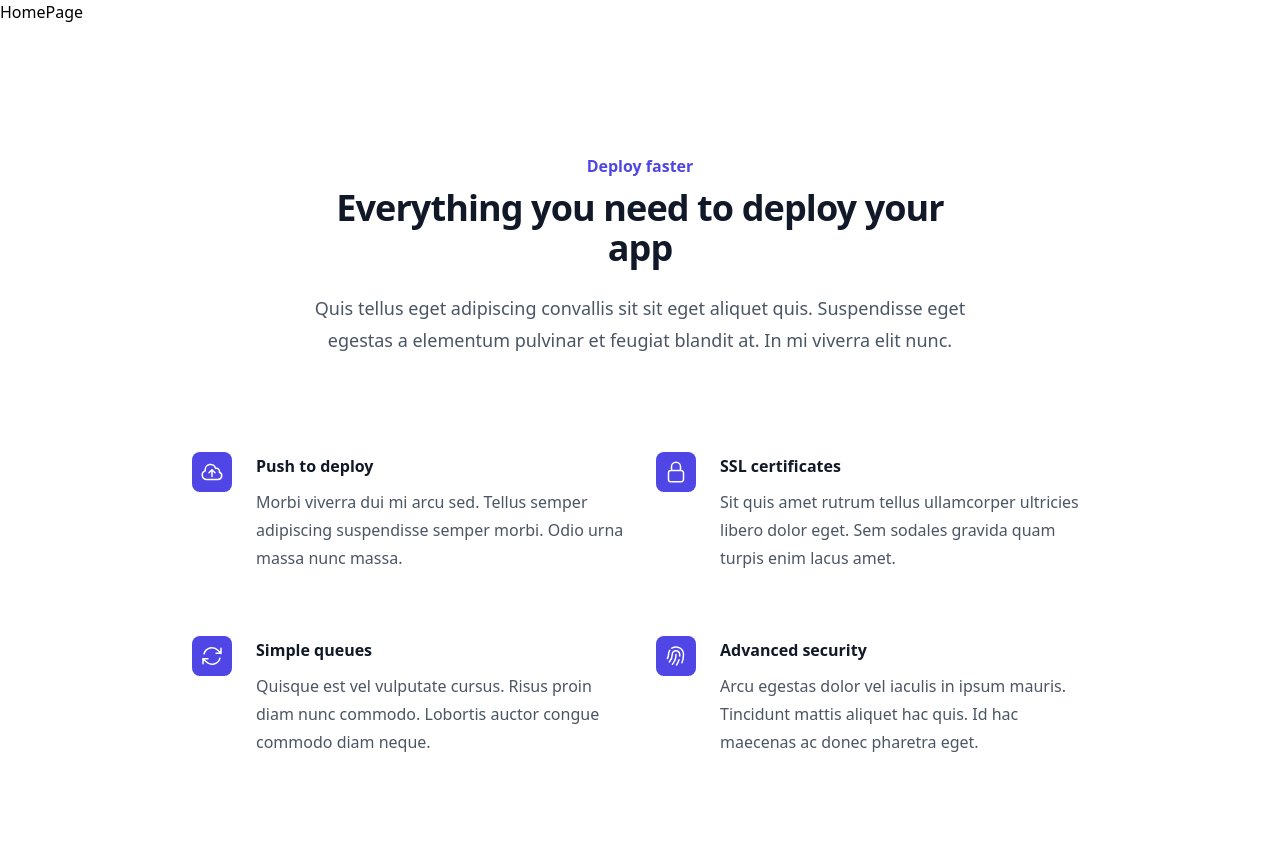
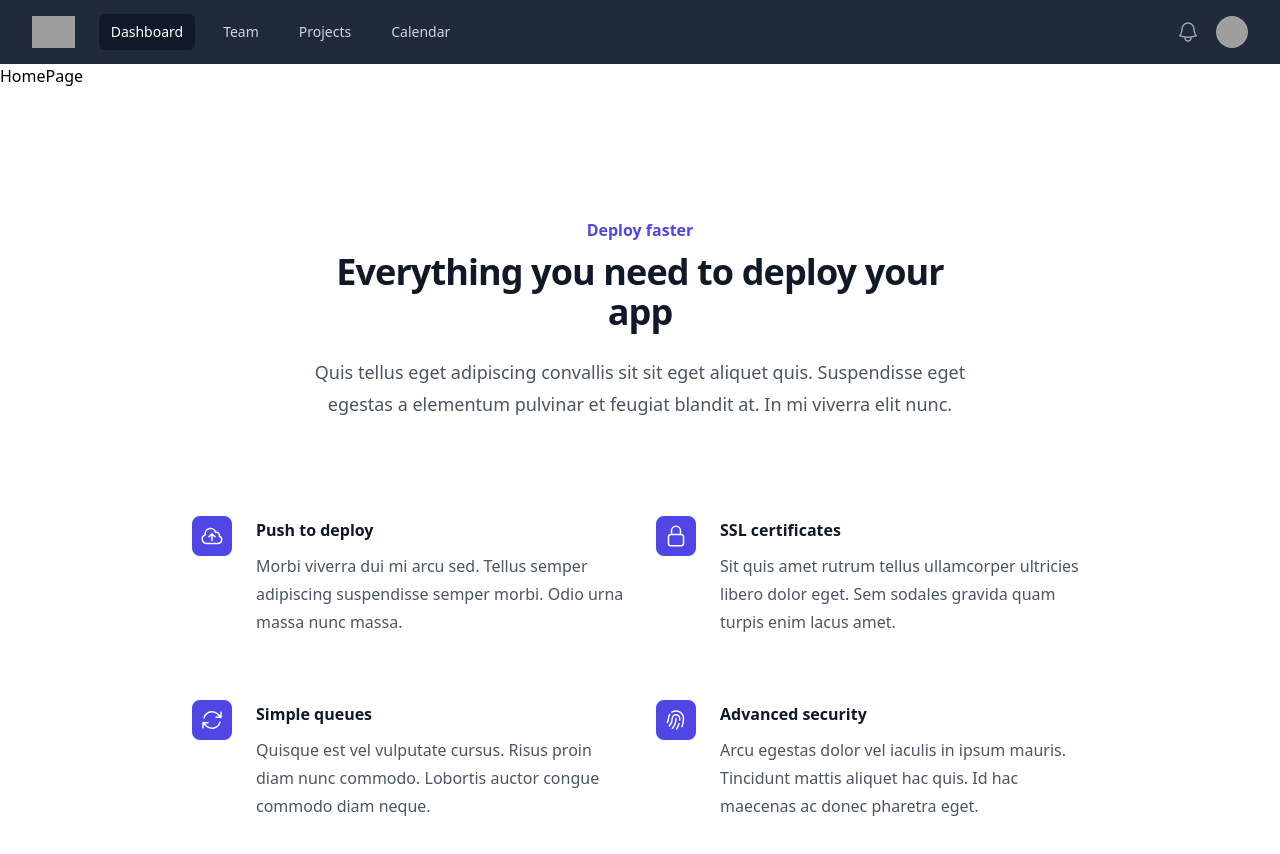
Before and after one commit to zainshahbaz786/Movies-App, a React (Vite) app in the folder moviesapp/: page /HomePage in a window 1280 px wide. Shown: the top 854 px of the page. Built offline with nearby package versions, Linux system fonts and the light colour scheme; grey boxes are pictures that could not be loaded.

Commit message:
all working except navbar styling

```diff
--- a/moviesapp/package.json
+++ b/moviesapp/package.json
@@ -9,6 +9,7 @@
     "preview": "vite preview"
   },
   "dependencies": {
+    "@headlessui/react": "^1.7.13",
     "@heroicons/react": "^2.0.17",
     "axios": "^1.3.5",
     "react": "^18.2.0",
--- a/moviesapp/src/Components/HomePage.jsx
+++ b/moviesapp/src/Components/HomePage.jsx
@@ -1,8 +1,15 @@
 import React from 'react'
 import SectionPage from './SectionPage'
+import Navbar from './Navbar'
 const HomePage = () => {
   return (
-    <>HomePage
+    <>
+    <Navbar/>
+    HomePage
+
+
+
+
     <SectionPage/>
 
     </>
--- /dev/null
+++ b/moviesapp/src/Components/Navbar.jsx
@@ -0,0 +1,164 @@
+import React from 'react'
+import { Fragment } from 'react'
+import { Disclosure, Menu, Transition } from '@headlessui/react'
+import { Bars3Icon, BellIcon, XMarkIcon } from '@heroicons/react/24/outline'
+const navigation = [
+    { name: 'Dashboard', href: '#', current: true },
+    { name: 'Team', href: '#', current: false },
+    { name: 'Projects', href: '#', current: false },
+    { name: 'Calendar', href: '#', current: false },
+  ]
+  function classNames(...classes) {
+    return classes.filter(Boolean).join(' ')
+  }
+
+const Navbar = () => {
+  return (
+    <>
+<Disclosure as="nav" className="bg-gray-800">
+      {({ open }) => (
+        <>
+          <div className="mx-auto max-w-7xl px-2 sm:px-6 lg:px-8">
+            <div className="relative flex h-16 items-center justify-between">
+              <div className="absolute inset-y-0 left-0 flex items-center sm:hidden">
+                {/* Mobile menu button*/}
+                <Disclosure.Button className="inline-flex items-center justify-center rounded-md p-2 text-gray-400 hover:bg-gray-700 hover:text-white focus:outline-none focus:ring-2 focus:ring-inset focus:ring-white">
+                  <span className="sr-only">Open main menu</span>
+                  {open ? (
+                    <XMarkIcon className="block h-6 w-6" aria-hidden="true" />
+                  ) : (
+                    <Bars3Icon className="block h-6 w-6" aria-hidden="true" />
+                  )}
+                </Disclosure.Button>
+              </div>
+              <div className="flex flex-1 items-center justify-center sm:items-stretch sm:justify-start">
+                <div className="flex flex-shrink-0 items-center">
+                  <img
+                    className="block h-8 w-auto lg:hidden"
+                    src="https://tailwindui.com/img/logos/mark.svg?color=indigo&shade=500"
+                    alt="Your Company"
+                  />
+                  <img
+                    className="hidden h-8 w-auto lg:block"
+                    src="https://tailwindui.com/img/logos/mark.svg?color=indigo&shade=500"
+                    alt="Your Company"
+                  />
+                </div>
+                <div className="hidden sm:ml-6 sm:block">
+                  <div className="flex space-x-4">
+                    {navigation.map((item) => (
+                      <a
+                        key={item.name}
+                        href={item.href}
+                        className={classNames(
+                          item.current ? 'bg-gray-900 text-white' : 'text-gray-300 hover:bg-gray-700 hover:text-white',
+                          'rounded-md px-3 py-2 text-sm font-medium'
+                        )}
+                        aria-current={item.current ? 'page' : undefined}
+                      >
+                        {item.name}
+                      </a>
+                    ))}
+                  </div>
+                </div>
+              </div>
+              <div className="absolute inset-y-0 right-0 flex items-center pr-2 sm:static sm:inset-auto sm:ml-6 sm:pr-0">
+                <button
+                  type="button"
+                  className="rounded-full bg-gray-800 p-1 text-gray-400 hover:text-white focus:outline-none focus:ring-2 focus:ring-white focus:ring-offset-2 focus:ring-offset-gray-800"
+                >
+                  <span className="sr-only">View notifications</span>
+                  <BellIcon className="h-6 w-6" aria-hidden="true" />
+                </button>
+
+                {/* Profile dropdown */}
+                <Menu as="div" className="relative ml-3">
+                  <div>
+                    <Menu.Button className="flex rounded-full bg-gray-800 text-sm focus:outline-none focus:ring-2 focus:ring-white focus:ring-offset-2 focus:ring-offset-gray-800">
+                      <span className="sr-only">Open user menu</span>
+                      <img
+                        className="h-8 w-8 rounded-full"
+                        src="https://images.unsplash.com/photo-1472099645785-5658abf4ff4e?ixlib=rb-1.2.1&ixid=eyJhcHBfaWQiOjEyMDd9&auto=format&fit=facearea&facepad=2&w=256&h=256&q=80"
+                        alt=""
+                      />
+                    </Menu.Button>
+                  </div>
+                  <Transition
+                    as={Fragment}
+                    enter="transition ease-out duration-100"
+                    enterFrom="transform opacity-0 scale-95"
+                    enterTo="transform opacity-100 scale-100"
+                    leave="transition ease-in duration-75"
+                    leaveFrom="transform opacity-100 scale-100"
+                    leaveTo="transform opacity-0 scale-95"
+                  >
+                    <Menu.Items className="absolute right-0 z-10 mt-2 w-48 origin-top-right rounded-md bg-white py-1 shadow-lg ring-1 ring-black ring-opacity-5 focus:outline-none">
+                      <Menu.Item>
+                        {({ active }) => (
+                          <a
+                            href="#"
+                            className={classNames(active ? 'bg-gray-100' : '', 'block px-4 py-2 text-sm text-gray-700')}
+                          >
+                            Your Profile
+                          </a>
+                        )}
+                      </Menu.Item>
+                      <Menu.Item>
+                        {({ active }) => (
+                          <a
+                            href="#"
+                            className={classNames(active ? 'bg-gray-100' : '', 'block px-4 py-2 text-sm text-gray-700')}
+                          >
+                            Settings
+                          </a>
+                        )}
+                      </Menu.Item>
+                      <Menu.Item>
+                        {({ active }) => (
+                          <a
+                            href="#"
+                            className={classNames(active ? 'bg-gray-100' : '', 'block px-4 py-2 text-sm text-gray-700')}
+                          >
+                            Sign out
+                          </a>
+                        )}
+                      </Menu.Item>
+                    </Menu.Items>
+                  </Transition>
+                </Menu>
+              </div>
+            </div>
+          </div>
+
+          <Disclosure.Panel className="sm:hidden">
+            <div className="space-y-1 px-2 pb-3 pt-2">
+              {navigation.map((item) => (
+                <Disclosure.Button
+                  key={item.name}
+                  as="a"
+                  href={item.href}
+                  className={classNames(
+                    item.current ? 'bg-gray-900 text-white' : 'text-gray-300 hover:bg-gray-700 hover:text-white',
+                    'block rounded-md px-3 py-2 text-base font-medium'
+                  )}
+                  aria-current={item.current ? 'page' : undefined}
+                >
+                  {item.name}
+                </Disclosure.Button>
+              ))}
+            </div>
+          </Disclosure.Panel>
+        </>
+      )}
+    </Disclosure>
+
+
+
+
+
+
+    </>
+  )
+}
+
+export default Navbar
```
Also changed, not shown: 1 other file (tests, documents, lock files or other folders).
